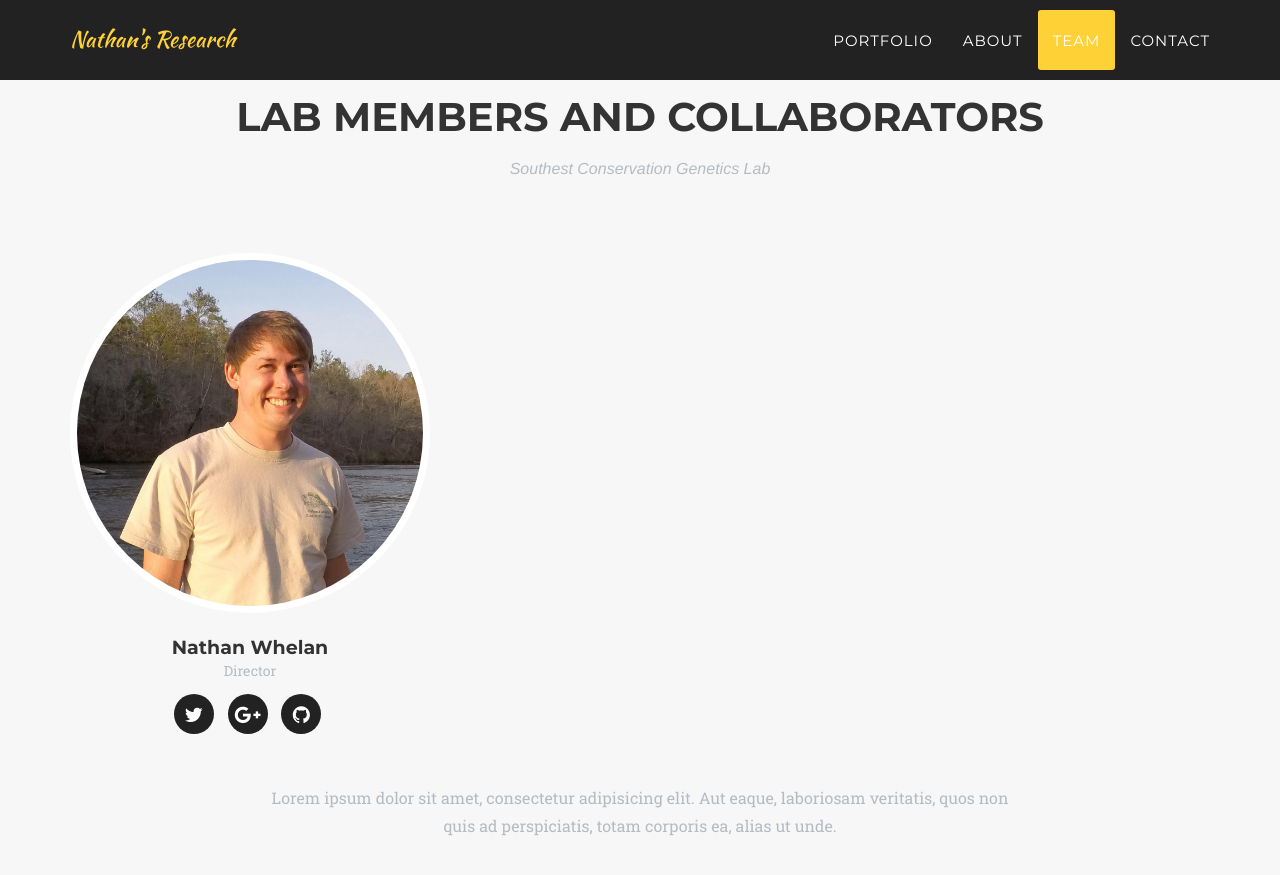
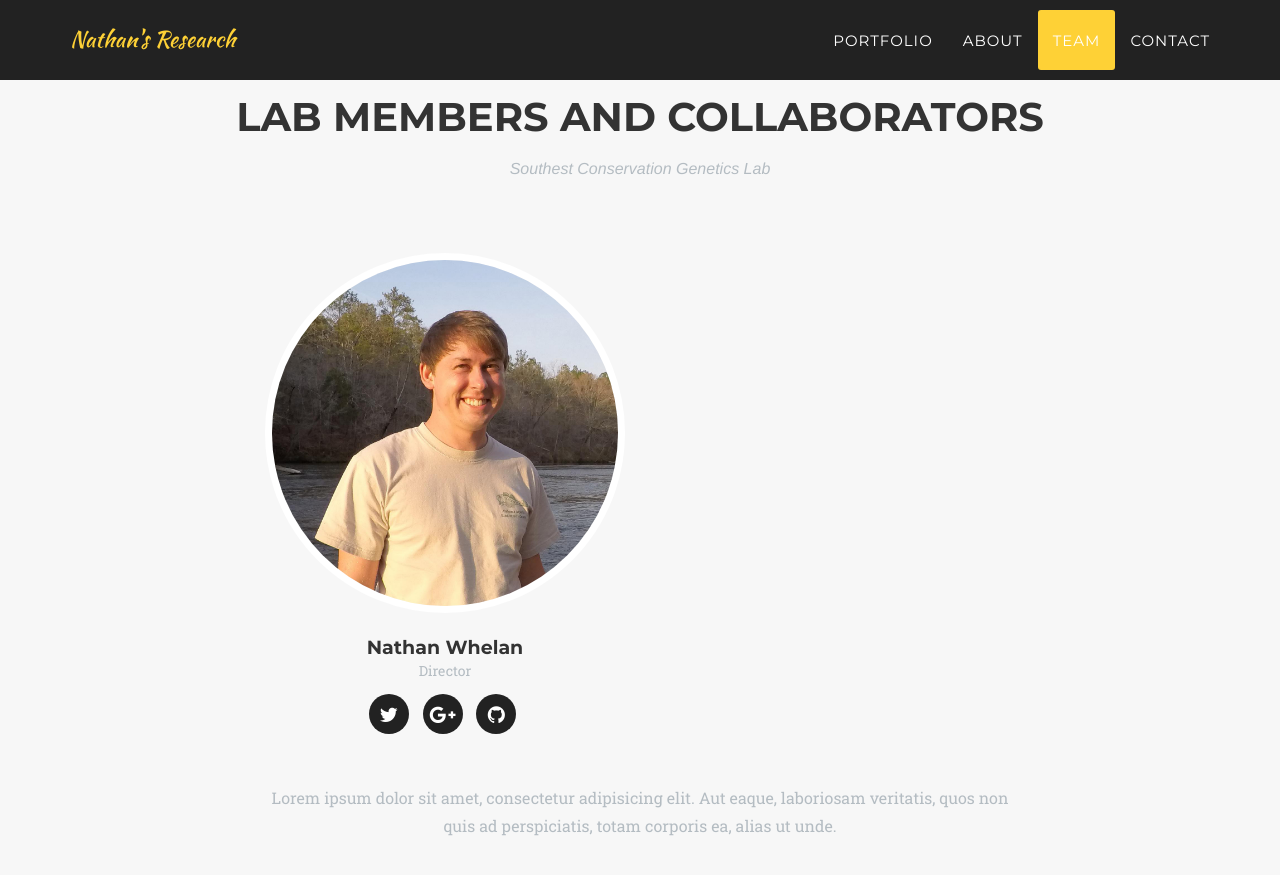
Before and after one commit to NathanWhelan/nathanwhelan.github.io, a Jekyll site: the page built from index.html, in a window 1280 px wide and 900 px high, scrolled down 2813 px. Shown: the top 875 px of the window. Built offline with Jekyll 4.4.1, drawn with Linux system fonts in a browser that asks for light colours; some web fonts are replaced.

Commit message:
Update team.html

```diff
--- a/_includes/team.html
+++ b/_includes/team.html
@@ -9,7 +9,7 @@
             </div>
             <div class="row">
                 {% for member in site.people %}
-                <div class="col-sm-4 text-center">
+                <div class="col-sm-4 col-sm-offset-2 text-center">
                     <div class="team-member">
                         <img src="img/team/{{ member.pic }}.jpg" class="img-responsive img-circle" alt="">
                         <h4>{{ member.name }}</h4>
```
